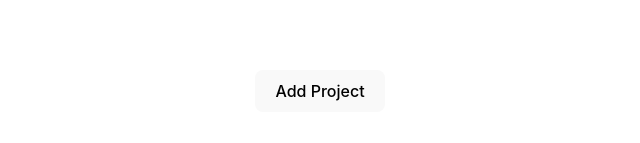
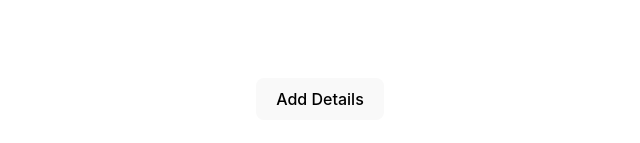
Before and after one commit to Suryakumar-Selvakumar/NextStepCV, a React (Vite) app: page / in a window 1280 px wide. Shown: the part 301-444 px from the top of the page, without its empty margins (320-960 px from the left). Built offline with nearby package versions, Linux system fonts and the light colour scheme.

Commit message:
refactor(`General.jsx`): Integrate useRef() hooks
Refactor the document.querySelector() & document.getElementById() calls
into ref.current calls for the DOM nodes that are being manipulated.

```diff
--- a/src/components/General.jsx
+++ b/src/components/General.jsx
@@ -1,4 +1,4 @@
-import { useEffect, useState } from "react";
+import { useEffect, useState, useRef } from "react";
 import "../styles/General.css";
 
 export function General() {
@@ -17,6 +17,8 @@ export function General() {
           formSubmitted: false,
         }
   );
+  const editGeneralDetailsBtn = useRef(null);
+  const generalForm = useRef(null);
 
   useEffect(() => {
     localStorage.setItem("contactDetails", JSON.stringify(contactDetails));
@@ -27,38 +29,42 @@ export function General() {
     setContactDetails({ ...contactDetails, formSubmitted: true });
 
     // Display the editDetails button on submit
-    document.getElementById("edit-general-details").style.cssText =
+    editGeneralDetailsBtn.current.style.cssText =
       "display: block;";
 
     // Will hide the form
-    document.querySelector(".general-form").style.cssText = "display: none;";
+    generalForm.current.style.cssText = "display: none;";
   }
 
   function handleEdit() {
     // Hide the edit button after it was pressed
-    document.getElementById("edit-general-details").style.cssText =
+    editGeneralDetailsBtn.current.style.cssText =
       "display: none;";
 
     // Make formSubmitted false on edit
     setContactDetails({ ...contactDetails, formSubmitted: false });
 
     // Will display the form to update the details
-    document.querySelector(".general-form").style.cssText = "display: block;";
+    generalForm.current.style.cssText = "display: block;";
   }
 
   function handleCancel() {
-    document.querySelector(".general-form").style.cssText = "display: none;";
-    document.getElementById("edit-general-details").style.cssText =
+    generalForm.current.style.cssText = "display: none;";
+    editGeneralDetailsBtn.current.style.cssText =
       "display: inline;";
     setContactDetails({ ...contactDetails, formSubmitted: true });
   }
 
   return (
     <>
-      <button id="edit-general-details" onClick={() => handleEdit()}>
+      <button
+        id="edit-general-details"
+        ref={editGeneralDetailsBtn}
+        onClick={() => handleEdit()}
+      >
         {contactDetails.formSubmitted ? "Edit Details" : "Add Details"}
       </button>
-      <form className="general-form" onSubmit={() => handleSubmit()}>
+      <form className="general-form" ref={generalForm} onSubmit={() => handleSubmit()}>
         <label htmlFor="name">Name: </label>
         <input
           type="text"
--- a/src/components/Sidebar.jsx
+++ b/src/components/Sidebar.jsx
@@ -8,11 +8,11 @@ import "../styles/Sidebar.css";
 export function Sidebar() {
   return (
     <>
-      {/* <General /> Cancel button added*/}
+      <General />
       {/* <EducationSection /> Cancel button added*/}
       {/* <TechnicalSkills /> Cancel button added */}
       {/* <WorkSection /> Cancel button added*/}
-      <ProjectSection />
+      {/* <ProjectSection /> Cancel button added */}
     </>
   );
 }
```
Also changed, not shown: src/components/ProjectSection.jsx (line endings or trailing spaces).
